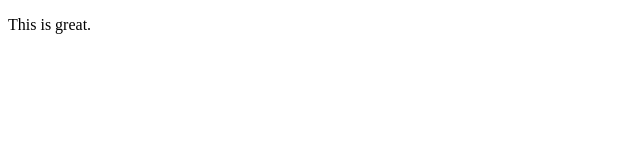
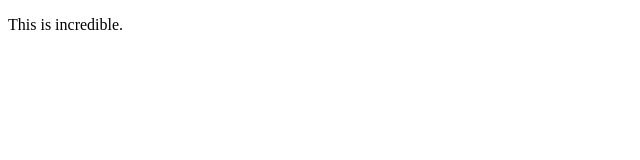
Before and after one commit to mickg77/thursdayDemo, a plain HTML site: page index.html in a window 1280 px wide. Shown: the full height of the page, 0-640 px from the left. Drawn offline with Linux system fonts and the light colour scheme.

Commit message:
changes made by Michael

```diff
--- a/index.html
+++ b/index.html
@@ -4,6 +4,6 @@
         <title>Thursday</title>
     </head>
     <body>
-        <p>This is great.</p>
+        <p>This is incredible.</p>
     </body>
 </html>
```
